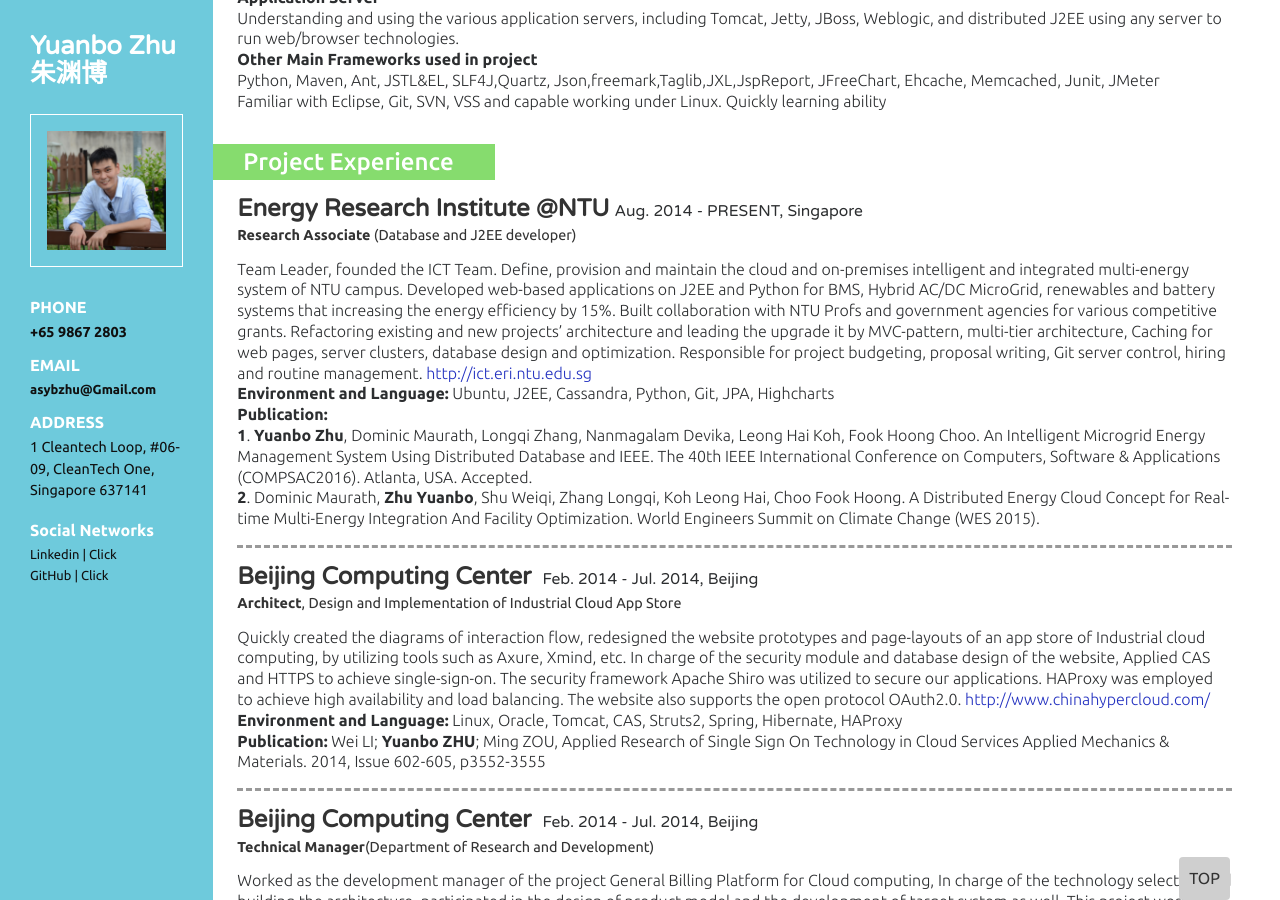
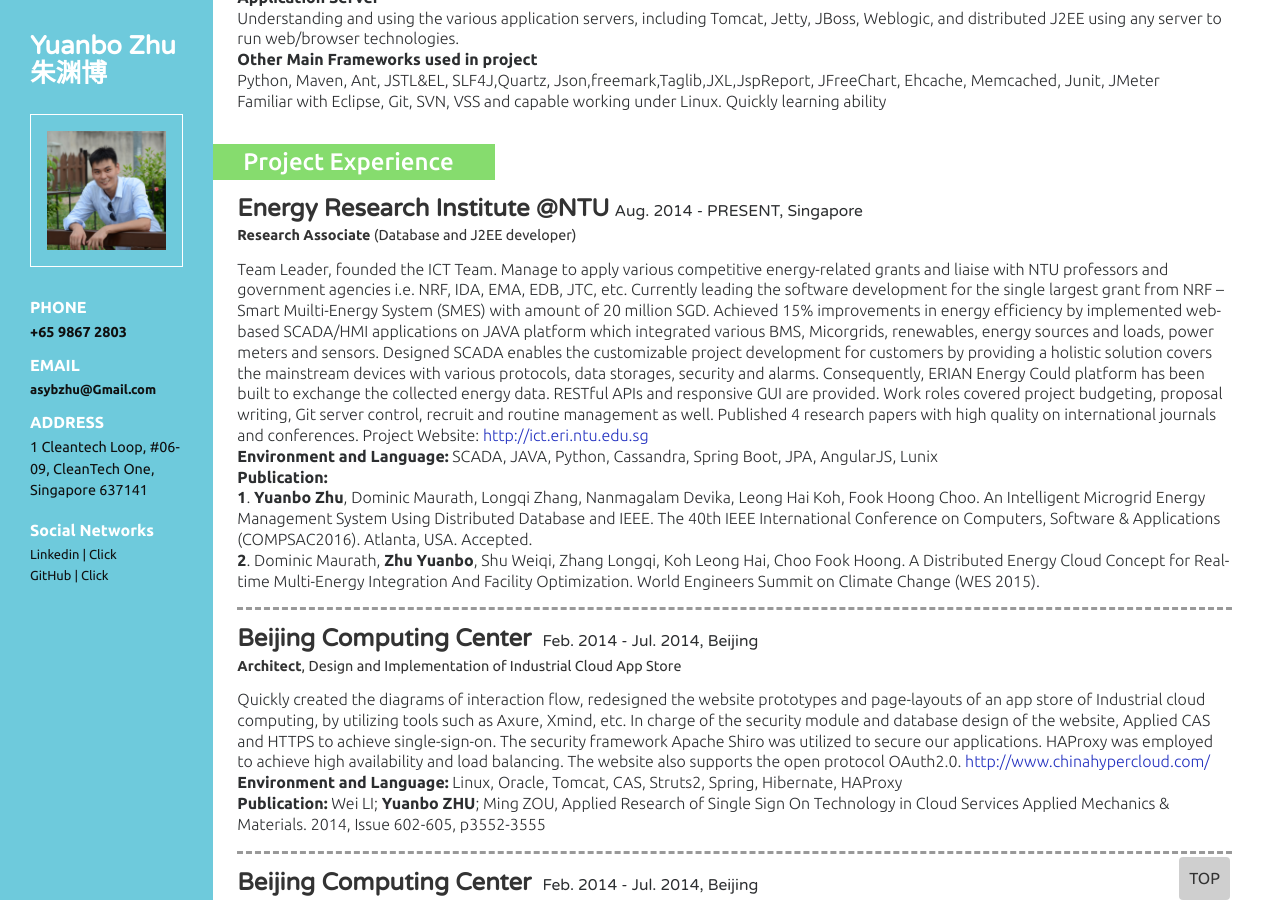
Before and after one commit to freerambo/freerambo.github.io, a Jekyll site: the page built from portfolio/index.html, in a window 1280 px wide and 900 px high, scrolled down 402 px. Built offline with Jekyll 4.4.1, drawn with Linux system fonts in a browser that asks for light colours; nearby versions of some CDN libraries; library files that are not in the unit come from our copies; some of the changed text lies outside the part shown.

Commit message:
update personal resume

```diff
--- a/portfolio/index.html
+++ b/portfolio/index.html
@@ -72,7 +72,7 @@
 			<!--	 <li><a href="#social "><span class="glyphicon glyphicon-new-window" aria-hidden="true"></span>Social Practices</a></li>
 			-->	 <li><a href="#honours "><span class="glyphicon glyphicon-glass" aria-hidden="true"></span>Honours</a></li>
 
-			 <li><a target="_blank" href="doc/yuanbo-resume-cn.pdf"><span class="glyphicon glyphicon-file" aria-hidden="true"></span>中文简历</a></li>
+			 <li><a target="_blank" href="doc/ZhuYuanbo-resume-cn.pdf"><span class="glyphicon glyphicon-file" aria-hidden="true"></span>中文简历</a></li>
 				 <li><a href="#" onclick="window.print();return false;"><span class="glyphicon glyphicon-print" aria-hidden="true"></span>Print CV</a></li>
 			<!--	 <li><a href="contact.html"><span class="glyphicon glyphicon-envelope" aria-hidden="true"></span>Email me</a></li>
 			-->		 <li><a class="play-icon popup-with-zoom-anim" href="#small-dialog"><span class="glyphicon glyphicon-picture" aria-hidden="true"></span>View photo</a></li>
@@ -129,14 +129,16 @@
 				 <h6><strong>Research Associate</strong> (Database and J2EE developer)</h6>
 				 <p>
 <!-- 				 Responsible  for development of server software application based on Java/J2EE and Python. Review of existing projects’ architecture and contribute to improve it by layering - e. g. MVC-pattern, 3-tier architecture, completed data migration, databases design and technology selection, created an Energy cloud data portal for building consumption exhibition, import/export and monitoring.
+ <!--
+Team Leader, founded the ICT Team. Define, provision and maintain the cloud and on-premises intelligent and integrated multi-energy  system of NTU campus. Developed web-based applications on J2EE and Python for BMS, Hybrid AC/DC MicroGrid, renewables and battery systems that increasing the energy efficiency by 15%. Built collaboration with NTU Profs and government agencies for various competitive grants. Refactoring existing and new projects’ architecture and leading the upgrade it by MVC-pattern, multi-tier architecture, Caching for web pages, server clusters, database design and optimization. Responsible for project budgeting, proposal writing, Git server control, hiring and routine management.
  -->
-Team Leader, founded the ICT Team. Define, provision and maintain the cloud and on-premises intelligent and integrated multi-energy  system of NTU campus. Developed web-based applications on J2EE and Python for BMS, Hybrid AC/DC MicroGrid, renewables and battery systems that increasing the energy efficiency by 15%. Built collaboration with NTU Profs and government agencies for various competitive grants. Refactoring existing and new projects’ architecture and leading the upgrade it by MVC-pattern, multi-tier architecture, Caching for web pages, server clusters, database design and optimization. Responsible for project budgeting, proposal writing, Git server control, hiring and routine management.
 
-  <a href="http://ict.eri.ntu.edu.sg " target="_blank"> http://ict.eri.ntu.edu.sg </a>
+ Team Leader, founded the ICT Team. Manage to apply various competitive energy-related grants and liaise with NTU professors and government agencies i.e. NRF, IDA, EMA, EDB, JTC, etc. Currently leading the software development for the single largest grant from NRF – Smart Muilti-Energy System (SMES) with amount of 20 million SGD. Achieved 15% improvements in energy efficiency by implemented web-based SCADA/HMI applications on JAVA platform which integrated various BMS, Micorgrids, renewables, energy sources and loads, power meters and sensors. Designed SCADA enables the customizable project development for customers by providing a holistic solution covers the mainstream devices with various protocols, data storages, security and alarms. Consequently, ERIAN Energy Could platform has been built to exchange the collected energy data. RESTful APIs and responsive GUI are provided. Work roles covered project budgeting, proposal writing, Git server control, recruit and routine management as well. Published 4 research papers with high quality on international journals and conferences. Project Website:
+ <a href="http://ict.eri.ntu.edu.sg " target="_blank"> http://ict.eri.ntu.edu.sg </a>
 				 </p>
 				 	 <p >
 				 <strong>Environment and Language:</strong>
-Ubuntu, J2EE, Cassandra, Python, Git, JPA, Highcharts
+SCADA, JAVA, Python, Cassandra, Spring Boot, JPA, AngularJS, Lunix
 				 </p>
 				  <p class="cmpny1">
 				 <strong>Publication:</strong> <br/>
@@ -296,8 +298,12 @@
 
 		 <div id="education" class="education">
 			 <h3 class="clr3">Education</h3>
+			 <div class="education_details">
+				 <h4>Stanford University <span>Apr. 2017 - May 2017</span></h4>
+				 <h6>Professional Education on Technology and Entrepreneurship</h6>
+			 </div>
 			<div class="education_details">
-				 <h4>Nanyang Technical University (NTU)<span>Jul. 2015 - Present</span></h4>
+				 <h4>Nanyang Technical University (NTU)<span>Jul. 2015 - Jul. 2017</span></h4>
 				 <h6>MSc in Technopreneurship and Innovation Program (Part-time)</h6>
 			 </div>
 			 <div class="education_details">
```
Also changed, not shown: 2 other files.
